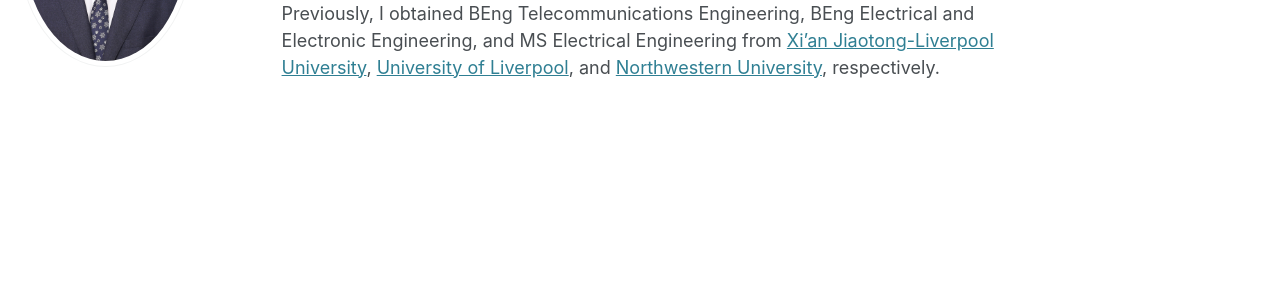
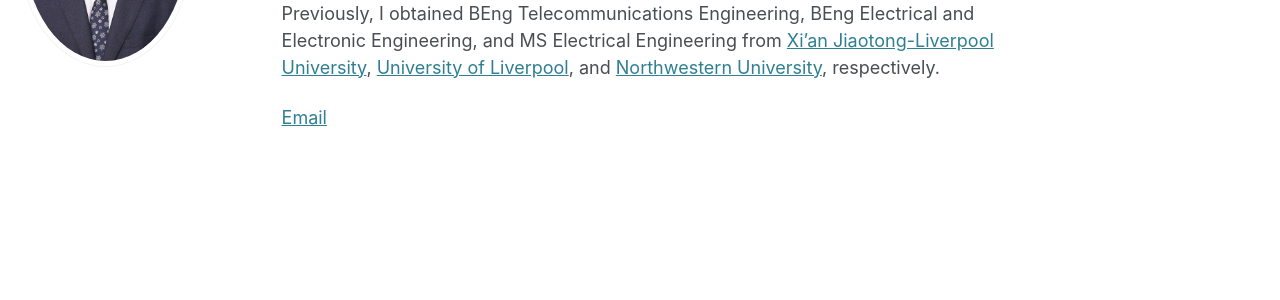
Before and after one commit to ZikunTan/zikuntan.github.io, a Jekyll site: the page built from _pages/about.md, in a window 1280 px wide. Shown: the part 280-580 px from the top of the page. Built offline with Jekyll 4.4.1, drawn with Linux system fonts in a browser that asks for light colours.

Commit message:
Update about.md

```diff
--- a/_pages/about.md
+++ b/_pages/about.md
@@ -11,3 +10,5 @@
 I am currently a PhD student in [Prof. Ron Dabora's](https://www.ee.bgu.ac.il/~daborona/) group in the [Department of Electrical and Computer Engineering](https://in.bgu.ac.il/en/engn/ece/Pages/default.aspx), [Ben-Gurion University of the Negev](https://www.bgu.ac.il/en/), Be'er Sheva, Israel. My research interests include wireless communications, signal processing, information theory and machine learning.
 
 Previously, I obtained BEng Telecommunications Engineering, BEng Electrical and Electronic Engineering, and MS Electrical Engineering from [Xi'an Jiaotong-Liverpool University](https://www.xjtlu.edu.cn/en), [University of Liverpool](https://www.liverpool.ac.uk/), and [Northwestern University](https://www.northwestern.edu/), respectively.
+
+[Email](tanziku@post.bgu.ac.il)
```
Also changed, not shown: other parts of _pages/about.md (+0 -1 lines).
